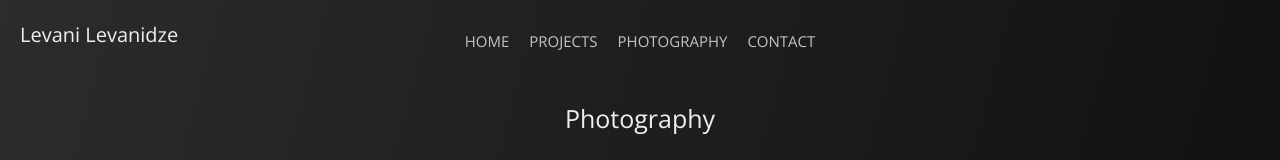
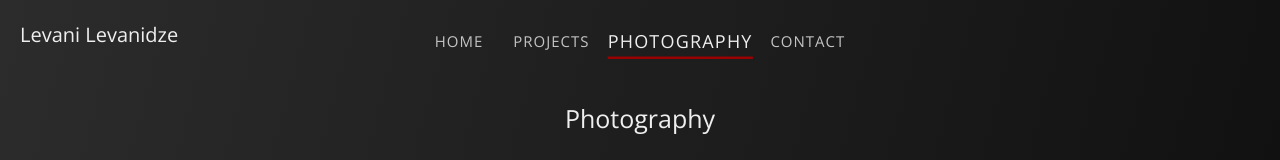
Before and after one commit to levanydze/next-portfolio, a Next.js app: page /photography in a window 1280 px wide. Shown: the top 160 px of the page. Built offline with nearby package versions, Linux system fonts and the light colour scheme.

Commit message:
navigation styles

```diff
--- a/app/components/navigations/navigation.jsx
+++ b/app/components/navigations/navigation.jsx
@@ -1,17 +1,46 @@
+"use client";
 import Link from "next/link";
 import React from "react";
 
 // import styles
 import styles from "./navigation.module.css";
+import { usePathname } from "next/navigation";
 
 export default function Navigation() {
+  const pathname = usePathname();
   return (
     <div className={styles.wrapper}>
       <ul className={styles.menuWrapper}>
-        <Link href={"/"}>HOME</Link>
-        <Link href={"/projects"}>PROJECTS</Link>
-        <Link href={"/photography"}>PHOTOGRAPHY</Link>
-        <Link href={"/contact"}>CONTACT</Link>
+        <Link
+          className={`${styles.link} ${pathname === "/" ? styles.active : ""}`}
+          href={"/"}
+        >
+          HOME
+        </Link>
+        <Link
+          className={`${styles.link} ${
+            pathname.startsWith("/projects") ? styles.active : ""
+          }`}
+          href={"/projects"}
+        >
+          PROJECTS
+        </Link>
+        <Link
+          className={`${styles.link} ${
+            pathname === "/photography" ? styles.active : ""
+          }`}
+          href={"/photography"}
+        >
+          PHOTOGRAPHY
+        </Link>
+        <Link
+          className={`${styles.link} ${
+            pathname === "/contact" ? styles.active : ""
+          }`}
+          href={"/contact"}
+        >
+          CONTACT
+        </Link>
       </ul>
     </div>
   );
--- a/app/components/navigations/navigation.module.css
+++ b/app/components/navigations/navigation.module.css
@@ -11,8 +11,50 @@
 .menuWrapper {
   font-size: 15px;
   display: flex;
-  gap: 20px;
+  gap: 30px;
 }
+
+/* down here is active navigation styles */
+.link {
+  letter-spacing: 1px;
+  transition: all 0.4s cubic-bezier(0.165, 0.84, 0.44, 2.5);
+  display: flex;
+  color: var(--lighter);
+  position: relative;
+}
+
+.link:hover {
+  color: var(--light);
+  scale: 1.1;
+}
+
+.link:after {
+  content: "";
+  position: absolute;
+  right: 0;
+  height: 2px;
+  bottom: -3px;
+  width: 0%;
+  background-color: var(--undermenu);
+  transition: all 0.6s cubic-bezier(0.165, 0.84, 0.44, 1);
+}
+
+.link:hover::after {
+  width: 100%;
+  left: 0;
+}
+
+.link.active {
+  color: var(--light);
+  scale: 1.2;
+}
+
+.link.active:after {
+  background-color: var(--undermenu);
+  width: 100%;
+}
+
+/* up there are ative navigation styles */
 
 /* // media  */
 
--- a/app/globals.css
+++ b/app/globals.css
@@ -15,6 +15,7 @@
   --dark: rgb(34, 34, 34);
   --darkest: rgb(0, 0, 0);
   --card: rgb(255, 247, 255);
+  --undermenu: rgb(157, 0, 0);
 }
 
 @media (prefers-color-scheme: dark) {
@@ -51,3 +52,7 @@ body {
   padding-left: 20px;
   padding-right: 20px;
 }
+
+.active {
+  color: var(--lightest);
+}
```
